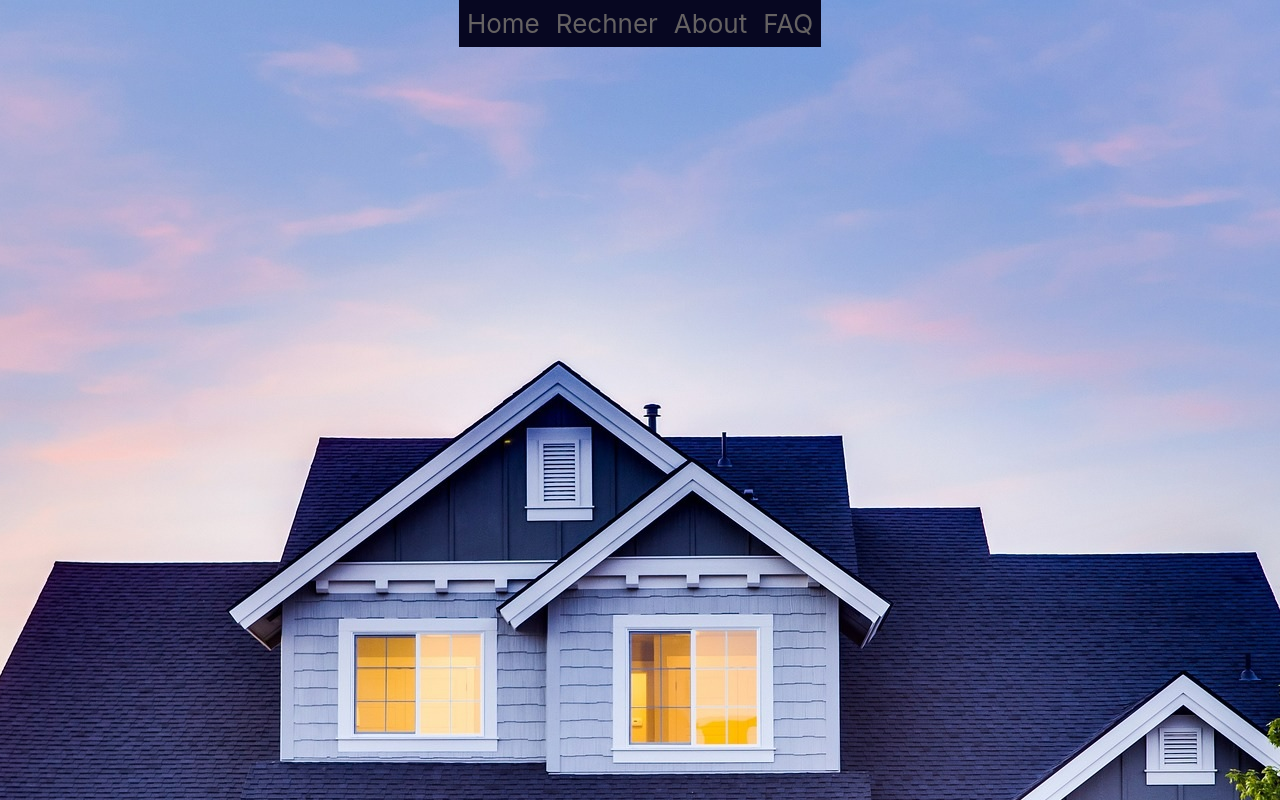
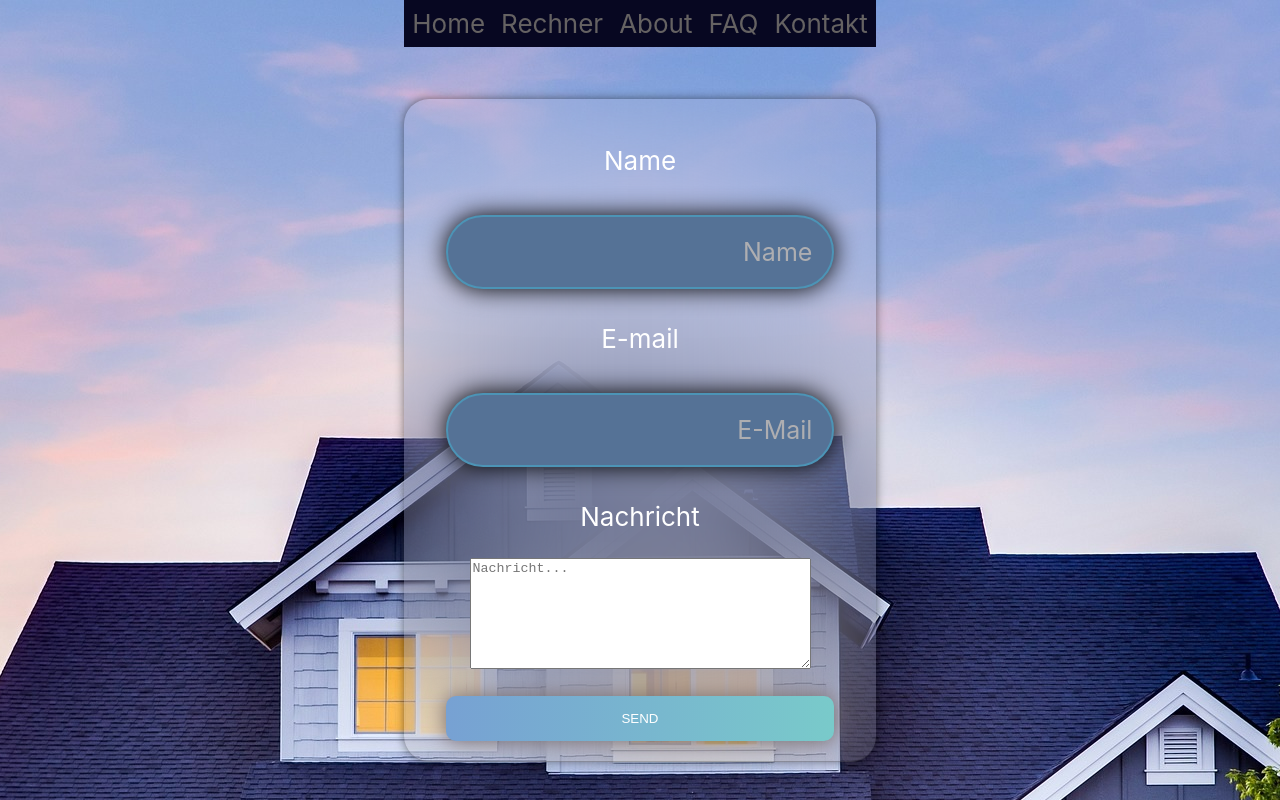
Before and after one commit to DaniDevOfficial/Versicherungsrechner-React, a React (Create React App) app: page /Kontakt in a window 1280 px wide. Shown: the top 800 px of the page. Built offline with nearby package versions, Linux system fonts and the light colour scheme.

Commit message:
Contact don and Email

```diff
--- a/package.json
+++ b/package.json
@@ -4,6 +4,7 @@
   "version": "0.1.0",
   "private": true,
   "dependencies": {
+    "@emailjs/browser": "^3.11.0",
     "@testing-library/jest-dom": "^5.16.5",
     "@testing-library/react": "^13.4.0",
     "@testing-library/user-event": "^13.5.0",
--- a/src/components/FAQ.jsx
+++ b/src/components/FAQ.jsx
@@ -8,16 +8,16 @@ const data = {
     rows: [
         {
             title: "Was ist mein Hausratswert?",
-            content: `Der Hausratswert ist der ganze Wert der Dinge im Haus, was heisst, wenn sie ein Tepich ein PC und ein Teller im Haus habe ist das ihr Hausratswert.`,
+            content: `Der Hausratswert ist der ganze Wert der Dinge im Haus, was heisst, wenn Sie einen Teppich, einen PC und einen Teller im Haus haben ist das Ihr Hausratswert.`,
         },
         {
-            title: "Was ist der Durchschnitt pro Quadratmeter Wert?",
+            title: "Was ist mit 'Durchschnitt pro Quadratmeter' gemeint?",
             content:
-                "Der Durchschnitt ist berechnet in dem man den Hausratswert durch die Anzahl Quadratmeter im Haus rechnet.",
+                "Der Durchschnitt ist berechnet, indem man den Hausratswert durch die Anzahl Quadratmeter der Wohnfläche im Haus rechnet.",
         },
         {
             title: "Wo finde ich meinen Versicherungswert?",
-            content: `Entweder weiss man diese Zahl oder man kann eifach bei der eigenen Versicherung nachfragen.`,
+            content: `Man kann bei der eigenen Versicherung nachfragen oder im Versicherungsvertrag nachschauen.`,
         },
 
     ],
--- a/src/components/Navbar.jsx
+++ b/src/components/Navbar.jsx
@@ -14,6 +14,8 @@
                 <Link to='/Rechner/Model'><li>Rechner</li></Link>
                 <Link to='/About'><li>About</li></Link>
                 <Link to='/FAQ'><li>FAQ</li></Link>
+                <Link to='/Kontakt'><li>Kontakt</li></Link>
+
 
 
 
--- /dev/null
+++ b/src/css/Contact.css
@@ -0,0 +1,65 @@
+#contact{
+    background-color: rgb(37, 135, 220);
+    background-color: transparent;
+    border-radius: 25px;
+    padding: 20px;
+    backdrop-filter: blur(100px);
+    outline: #6c726c;
+    margin-top: 1%;
+    box-shadow: 0 0 10px rgba(0, 0, 0, 0.5);
+
+}
+.submitinput {
+    width: 100%;
+    background-color: #419493;
+    color: white;
+    text-align: center;
+    padding: 14px 20px;
+    margin: 8px 0;
+    border: none;
+    border-radius: 4px;
+    cursor: pointer;
+    box-shadow: rgba(149, 157, 165, 0.2) 0px 8px 24px;
+    width: 90%;
+  }
+  .submitinput {
+    background-image: linear-gradient(to right, #77A1D3 0%, #79CBCA 51%, #77A1D3 100%);
+    margin: 10px;
+    padding: 15px 45px;
+    text-align: center;
+    text-transform: uppercase;
+    transition: 0.5s;
+    background-size: 200% auto;
+    color: white;
+    box-shadow: 0 0 20px #786b6b;
+    border-radius: 10px;
+    display: block;
+    margin: 0 auto;
+    margin-top: 5%;
+  }
+  .input {
+    all: unset;
+
+    width: 90%;
+    padding: 12px 20px;
+    margin: 8px 0;
+    display: inline-block;
+    border: transparent;
+    border-radius: 105px;
+    box-sizing: border-box;
+    text-align: right;
+    color: white;
+    font-size: 25px;
+    margin-top: 3%;
+    padding: 20px;
+    filter: drop-shadow(0 0 0.75rem rgb(0, 0, 0));
+    background-color: transparent;
+    border: 2px solid rgb(76, 148, 182);
+    background-color: #557296
+  }
+  .input::placeholder {
+    color: rgb(174, 174, 177);
+  }
+  .message{
+    height: 10%;
+  }
--- a/src/css/FAQ.css
+++ b/src/css/FAQ.css
@@ -8,5 +8,6 @@
     box-shadow: 0 0 10px rgba(0, 0, 0, 0.5);
     text-shadow: 1px 1px 2px black;
     color: white;
+    text-align: left;
 
   }
--- a/src/pages/CalculatorOutput.jsx
+++ b/src/pages/CalculatorOutput.jsx
@@ -13,7 +13,9 @@ export default function CalculatorOutput(props) {
   let overunderinfo;
   let overunderwhat;
   let overunderpay;
-
+if (outputdamage>outputworth){
+  outputdamage = outputworth
+}
   if (outputworth > outputinsurance) {
     // to little insurance
     overunderpay = addThousandSeparators(outputworth - outputinsurance);
@@ -25,11 +27,13 @@ export default function CalculatorOutput(props) {
     overunderpay = addThousandSeparators(outputinsurance - outputworth);
     overunderinfo = "Versicherung um " + addThousandSeparators(overunderpay) + ".- verringern";
     overunderwhat = "Überversichert";
+
   } else {
     // Perfect
     overunderpay = 0;
     overunderinfo = "Versicherung beibehalten";
     overunderwhat = "Perfekt Versichert";
+
   }
 
 
@@ -39,6 +43,7 @@ export default function CalculatorOutput(props) {
 
 
   return (
+    <div>
     <div id="output">
       <table>
         <tr id="topline">
@@ -54,7 +59,7 @@ export default function CalculatorOutput(props) {
         <tr>
           <td>Versicherung</td>
           <td>{addThousandSeparators(outputinsurance)}.-</td>
-          <td>Hausrat angabe bei der Versicherung</td>
+          <td>Angabe Hausratswert bei der Versicherung</td>
         </tr>
         {(outputdamage == 0 || !isNaN(outputdamage)) && (
           <tr id="damage">
@@ -68,7 +73,9 @@ export default function CalculatorOutput(props) {
           <td>{overunderpay}.-</td>
           <td>{overunderinfo}</td>
         </tr>
+
       </table>
+    </div>
     </div>
   );
 }
--- a/src/pages/CalculatorQuad.jsx
+++ b/src/pages/CalculatorQuad.jsx
@@ -45,7 +45,7 @@ export default function CalculatorQuad({ setWorth, setInsurance, setDamage }) {
                     required
                     onChange={(e) => { parseInt(setQuadworth(e.target.value)) }} />
                 <br />
-                <p>Für wie viel sind sie versichert</p>
+                <p>Für wie viel sind Sie versichert</p>
                 <input
                     className="numberinput"
                     id="insuranceinput"
--- a/src/pages/CalculatorWholeWorth.jsx
+++ b/src/pages/CalculatorWholeWorth.jsx
@@ -33,7 +33,7 @@ export default function CalculatorWholeWorth({ setWorth, setInsurance, setDamage
                     required
                     onChange={(e) => { setWorth(parseInt(e.target.value)) }}></input>
                 <br />
-                <p>Für wie viel sind sie versichert</p>
+                <p>Für wie viel sind Sie versichert</p>
                 <input
                     className="numberinput"
                     id="insuranceinput"
--- /dev/null
+++ b/src/pages/Contact.jsx
@@ -0,0 +1,36 @@
+import React, { useRef } from 'react';
+import emailjs from '@emailjs/browser';
+import '../css/Contact.css'
+
+export const Contact = () => {
+    const form = useRef();
+
+    const sendEmail = (e) => {
+        e.preventDefault();
+
+        emailjs.sendForm('service_inqvhic', 'template_5hsfpi8', form.current, 'mhVsvImPiL6A9eM5F')
+            .then((result) => {
+                console.log(result.text);
+                console.log("message set")
+                e.target.reset();
+            }, (error) => {
+                console.log(error.text);
+            });
+    };
+
+    return (<div id='contact'>
+        <form ref={form} onSubmit={sendEmail}>
+                <p>Name</p>
+            <input type="text" class="input" name="user_name" placeholder='Name' required/>
+            <p>E-mail</p>
+
+            <input type="email" class="input" name="user_email" placeholder='E-Mail' required/>
+            <p>Nachricht</p>
+
+            <textarea name="message"  class="message" placeholder='Nachricht...'cols="40" rows="7" required/>
+            <input type="submit" class="submitinput" value="Send" />
+        </form>
+        </div>
+    );
+};
+export default Contact;
--- a/src/pages/ParentWhole.jsx
+++ b/src/pages/ParentWhole.jsx
@@ -5,7 +5,7 @@ import ModellChoser from './ModellChoser'
 import Home from './Home'
 import Help from '../components/FAQ';
 import About from "./About"
-
+import Contact from './Contact'
 import { Route, Routes } from 'react-router-dom'
 import { useState } from "react";
 
@@ -36,6 +36,8 @@ export default function ParentWhole() {
                 <Route path='/Rechner/Auswertung' element={<CalculatorOutput worth={worth} insurance={insurance} damage={damage} />} />
                 <Route path='/FAQ' element={<Help />} />
                 <Route path='/About' element={<About />} />
+                <Route path='/Kontakt' element={<Contact />} />
+
 
 
             </Routes>
```
Also changed, not shown: 1 other file (tests, documents, lock files or other folders).
